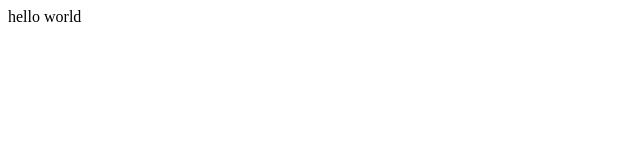
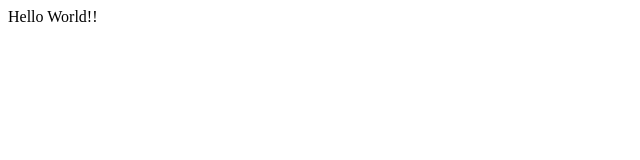
Before and after one commit to andrei-sibisan/holy-grail, a React (Create React App) app: page / in a window 1280 px wide. Shown: the top 160 px of the page, without its empty margins (0-640 px from the left). Built offline with nearby package versions, Linux system fonts and the light colour scheme.

Commit message:
added HelloWorld component

```diff
--- a/src/App.js
+++ b/src/App.js
@@ -1,5 +1,6 @@
-function App() {
-  return "hello world";
+export default function App() {
+  return <HelloWorld />;
 }
-
-export default App;
+function HelloWorld() {
+  return "Hello World!!";
+}
```
